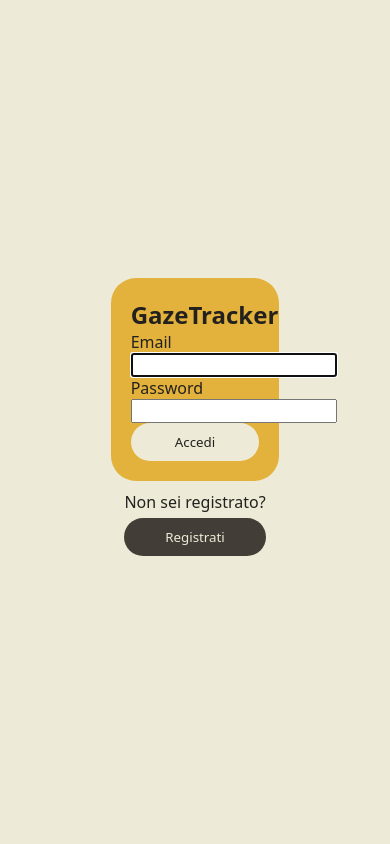
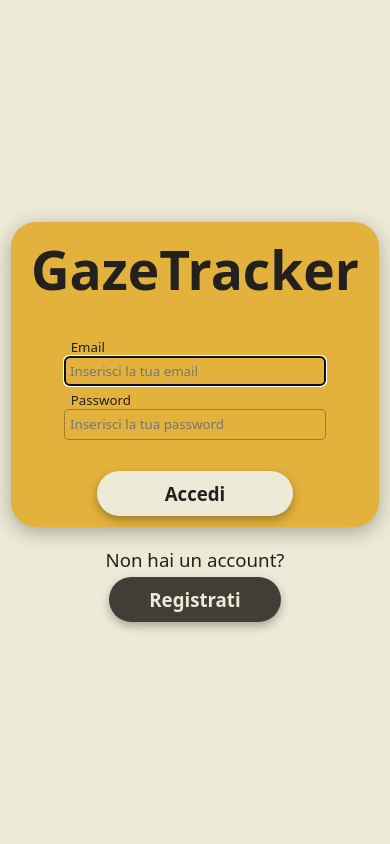
Before and after one commit to AivAiv/GazeTracker-Tesi, a PHP site: page / in a window 390 px wide. Run offline with PHP 8.4, Linux system fonts and the light colour scheme.

Commit message:
Implemented almost responsive login css

```diff
--- a/css/components/_colors.scss
+++ b/css/components/_colors.scss
@@ -3,4 +3,4 @@ $primary-color:     #E3B23C;
 $secondary-color:   #423E37;
 $dark-color:        #23211E;
 
-$shadow:           #777777;
+$shadow:           rgba(0,0,0,0.3);
--- a/css/main.css
+++ b/css/main.css
@@ -21,6 +21,9 @@ html main, body main {
   display: flex;
   background-color: #EDEBD7;
   height: 100%;
+  width: 100%;
+  min-width: -moz-fit-content;
+  min-width: fit-content;
 }
 html main .base-container, body main .base-container {
   flex: 1;
@@ -33,29 +36,60 @@ html main .base-container, body main .base-container {
   justify-content: center;
 }
 .base-container.login form {
-  width: 33%;
   background-color: #E3B23C;
-  padding: 20px;
+  padding: 3% 5%;
   border-radius: 25px;
   display: flex;
+  align-items: center;
+  justify-content: center;
+  gap: 5px;
   flex-direction: column;
+  margin: 10px;
+  box-shadow: 0px 5px 20px 0px rgba(0, 0, 0, 0.3);
+}
+.base-container.login form h1 {
+  font-size: 40pt;
+  margin-bottom: 8%;
+}
+.base-container.login form label {
+  width: 80%;
+  display: flex;
+  flex-direction: column;
+  justify-content: space-between;
+  font-size: 10pt;
+}
+.base-container.login form label input[type=text], .base-container.login form label input[type=password] {
+  border-radius: 5px;
+  border: 1px solid rgba(0, 0, 0, 0.3);
+  background-color: #E3B23C;
+  padding: 2%;
 }
 .base-container.login form input[type=submit] {
   background-color: #EDEBD7;
-  padding: 10px;
+  padding: 10px 40px;
   border-radius: 25px;
   border: 0px;
+  margin-top: 8%;
+  font-weight: bold;
+  font-size: 14pt;
+  box-shadow: 0px 4px 10px 0px rgba(0, 0, 0, 0.3);
+  width: 60%;
 }
 .base-container.login section {
   display: flex;
   flex-direction: column;
+  align-items: center;
   gap: 5px;
   padding: 10px;
+  font-size: 14pt;
 }
 .base-container.login section button {
   background-color: #423E37;
   color: #EDEBD7;
-  padding: 10px;
+  padding: 10px 40px;
   border-radius: 25px;
   border: 0px;
+  font-weight: bold;
+  font-size: 14pt;
+  box-shadow: 0px 4px 10px 0px rgba(0, 0, 0, 0.3);
 }/*# sourceMappingURL=main.css.map */
--- a/css/pages/_base.scss
+++ b/css/pages/_base.scss
@@ -23,6 +23,8 @@ html, body {
         display: flex;
         background-color: colors.$light-color;
         height: 100%;
+        width: 100%;
+        min-width: fit-content;
 
         .base-container {
             flex: 1;
--- a/php/template/accessBase.php
+++ b/php/template/accessBase.php
@@ -11,6 +11,7 @@
                 endforeach;
             endif;
 		?>
+        <meta name="viewport" content="width=device-width, initial-scale=1.0">
         <meta charset="UTF-8"/>
     </head>
     <body>
--- a/php/template/base.php
+++ b/php/template/base.php
@@ -11,6 +11,7 @@
 		    	endforeach;
 		    endif;
 		?>
+        <meta name="viewport" content="width=device-width, initial-scale=1.0">
         <meta charset="UTF-8"/>
     </head>
     <body>
--- a/php/template/login.php
+++ b/php/template/login.php
@@ -1,16 +1,16 @@
 <section class="base-container login">
     <form action="#" method="POST" name="Access">
         <h1>GazeTracker</h1>
-        <label>Email
-            <input type="text" name="txtEmail" required autofocus/>
+        <label> &nbsp&nbspEmail
+            <input type="text" name="txtEmail" placeholder="Inserisci la tua email" required autofocus/>
         </label>
-        <label>Password
-            <input type="password" name="txtPassword" required/>
+        <label>&nbsp&nbspPassword
+            <input type="password" name="txtPassword" placeholder="Inserisci la tua password" required/>
         </label>
         <input type="submit" name="btnLogin" value="Accedi"/>
     </form>
     <section>
-        <div>Non sei registrato?</div>
+        <div>Non hai un account?</div>
         <button id="btnSwitchToRegister">Registrati</button>
     </section>
 </section>
```
Also changed, not shown: css/pages/_login.scss (+39 -4 lines), 1 other file.
